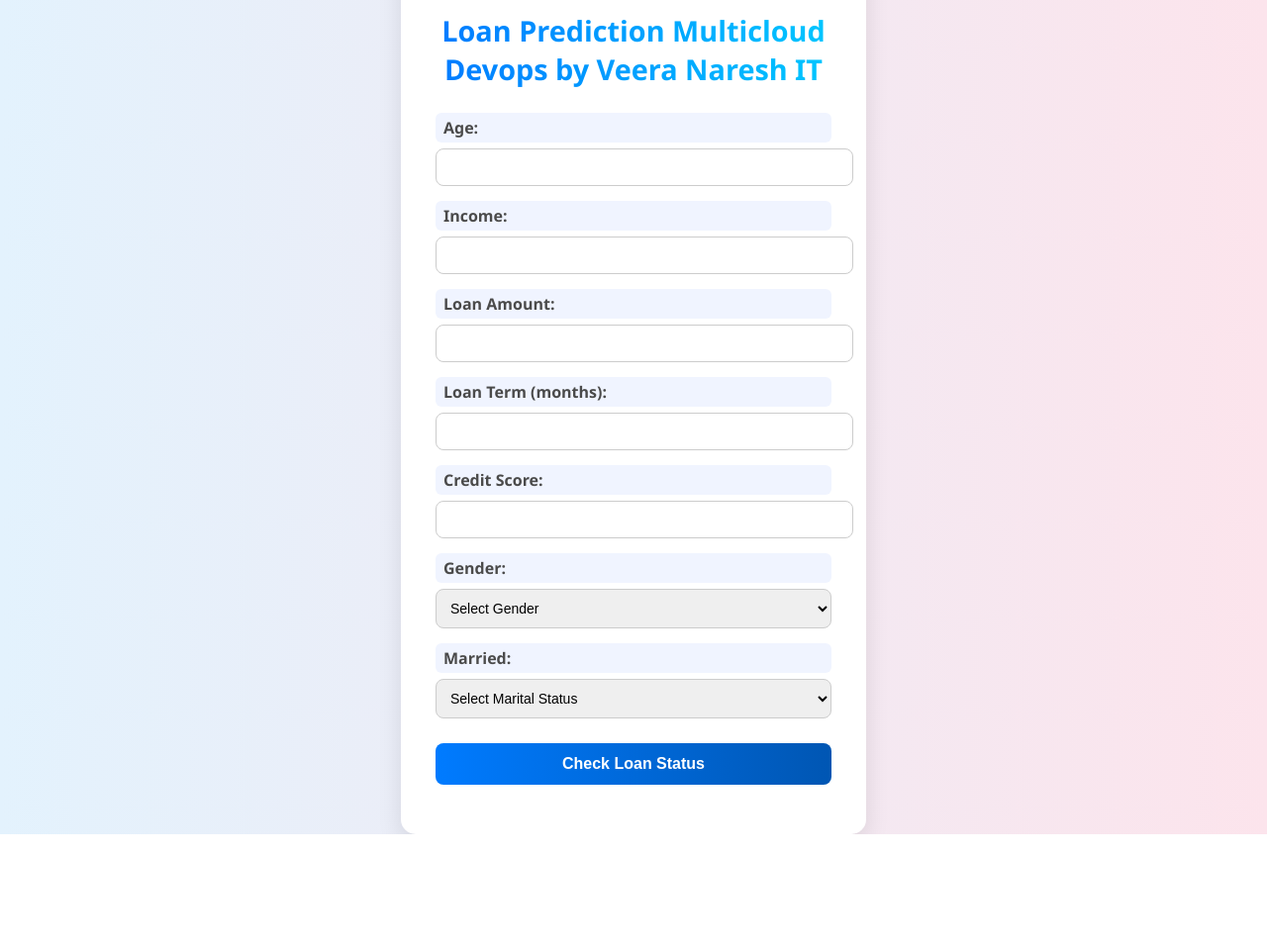
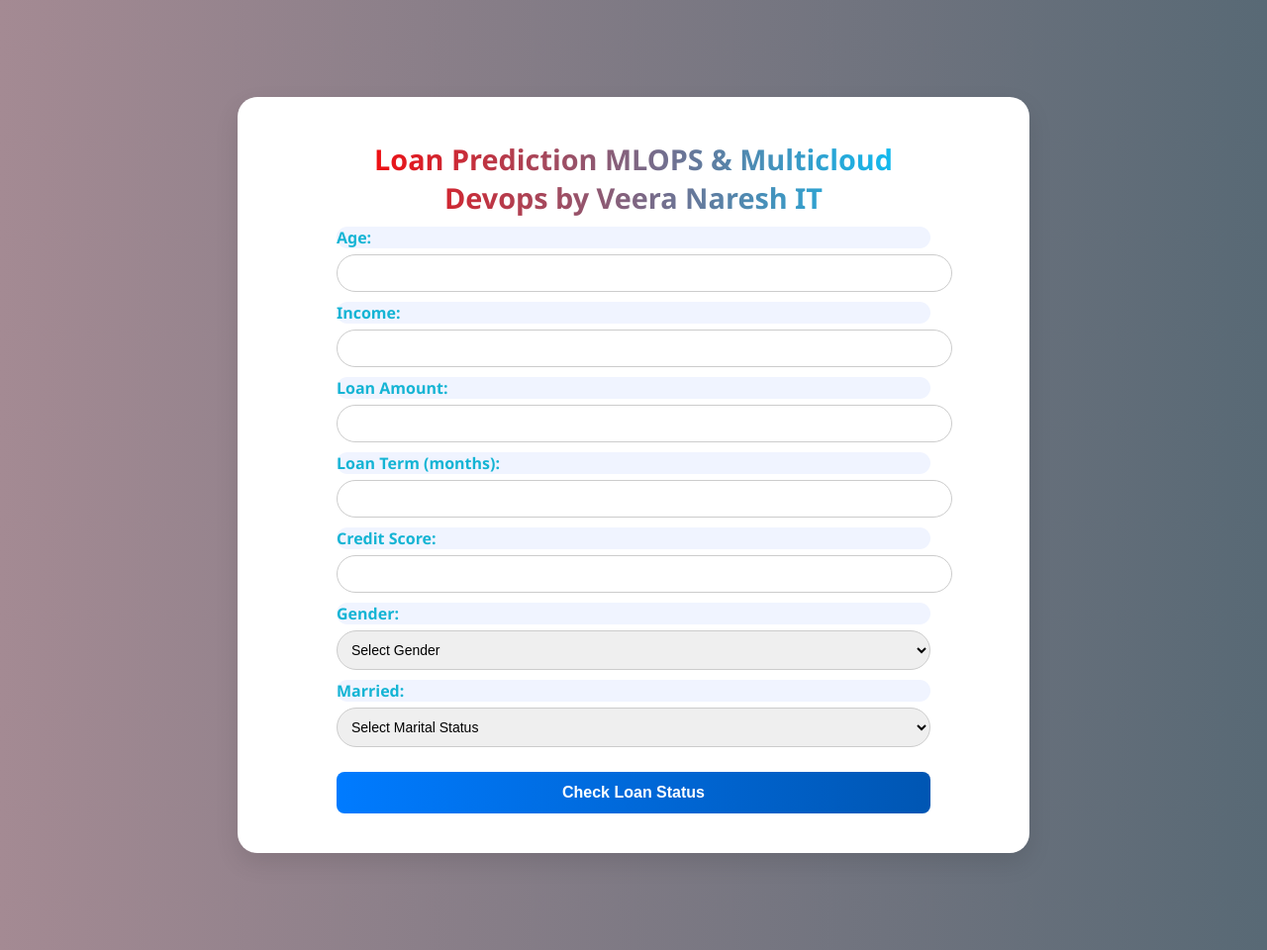
Before and after one commit to vardhan1228/MLOPS-APP, a Flask app: page / in a window 1280 px wide. Shown: the whole page at 99% size. Before the commit the page ends 843 px from the top, so only its background shows below. Run offline with Flask 3, Linux system fonts and the light colour scheme.

Commit message:
Update form.html

```diff
--- a/templates/form.html
+++ b/templates/form.html
@@ -7,40 +7,42 @@
         body {
             font-family: 'Segoe UI', Tahoma, Geneva, Verdana, sans-serif;
             background: linear-gradient(to right, #e3f2fd, #fce4ec);
+            background: linear-gradient(to left, #586975, #a48a93 );
             margin: 0;
             padding: 0;
             display: flex;
             justify-content: center;
             align-items: center;
-            height: 100vh;
+            height: 120vh;
         }
 
         .container {
-            background: #ffffff;
-            padding: 30px 35px;
-            border-radius: 15px;
+             background: #ffffff;
+            padding: 20px 100px;
+            border-radius: 20px;
             box-shadow: 0 10px 25px rgba(0, 0, 0, 0.1);
-            width: 400px;
+            width: 600px;
+            background-repeat: round;
         }
 
         h2 {
             text-align: center;
             font-size: 1.8em;
-            background: linear-gradient(to right, #007bff, #00c6ff);
+            background: linear-gradient(to right, #ff0303, #00c6ff);
             -webkit-background-clip: text;
             -webkit-text-fill-color: transparent;
             text-shadow: none;
-            margin-bottom: 25px;
+            margin-bottom: auto;
         }
 
         label {
             display: block;
-            margin-top: 15px;
+            margin-top: 10px;
             font-weight: bold;
-            color: #4a4a4a;
+            color: #14b4d4;
             background-color: #f0f4ff;
-            padding: 4px 8px;
-            border-radius: 6px;
+            padding: px 8px;
+            border-radius: 20px;
         }
 
         input, select {
@@ -51,6 +53,7 @@
             border-radius: 8px;
             font-size: 14px;
             transition: border 0.3s;
+            border-radius: 20px;
         }
 
         input:focus, select:focus {
@@ -98,7 +101,7 @@
 </head>
 <body>
 <div class="container">
-    <h2>Loan Prediction Multicloud Devops by Veera Naresh IT</h2>
+    <h2>Loan Prediction MLOPS & Multicloud Devops by Veera Naresh IT</h2>
     <form id="loanForm">
         <label for="age">Age:</label>
         <input type="number" name="age" required>
```
